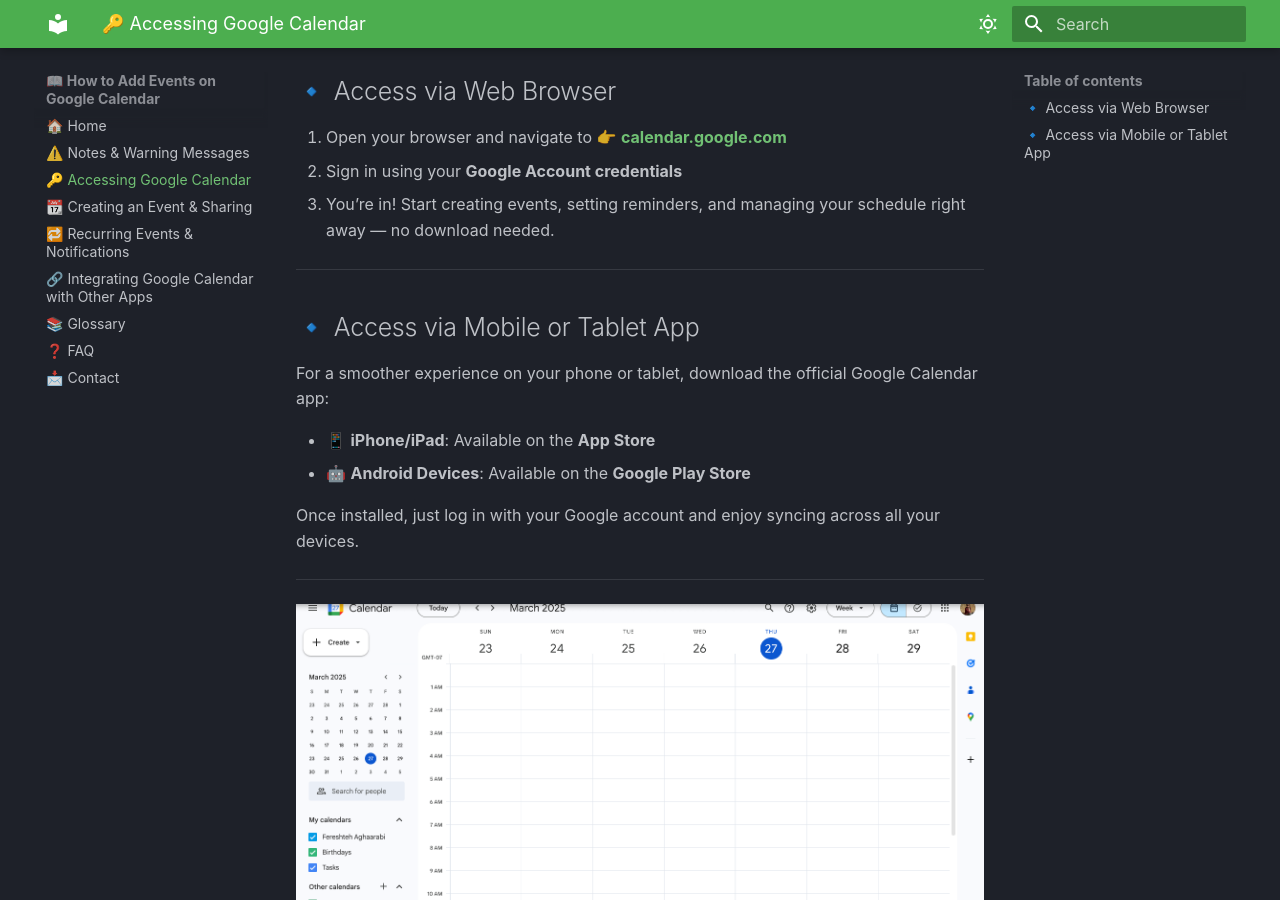
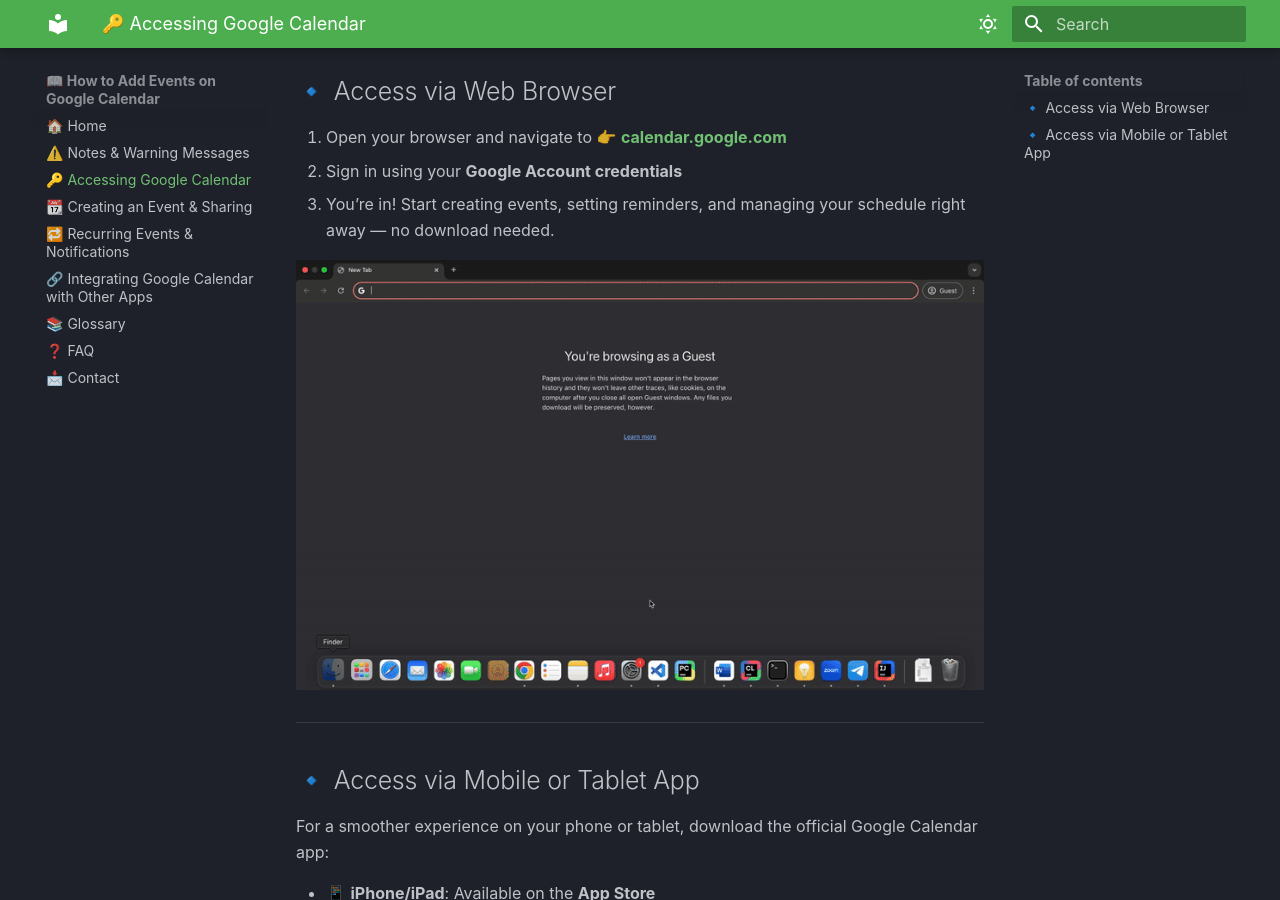
Before and after one commit to mobina-soltani/google-calendar-documentation, an MkDocs documentation site: the page built from docs/Accessing.md, in a window 1280 px wide and 900 px high, scrolled down 341 px. Built offline with MkDocs 1.6.1 and Material for MkDocs 9.7.7, drawn with Linux system fonts in a browser that asks for light colours.

Commit message:
Add gif on the page! yoyoyoyy

```diff
--- a/docs/Accessing.md
+++ b/docs/Accessing.md
@@ -11,6 +11,9 @@
 1. Open your browser and navigate to 👉 [**calendar.google.com**](https://calendar.google.com)
 2. Sign in using your **Google Account credentials**
 3. You’re in! Start creating events, setting reminders, and managing your schedule right away — no download needed.
+<p align="center">
+  <img src="/IMAGES/accessingoogle.gif">
+</p>
 
 ---
 
```
